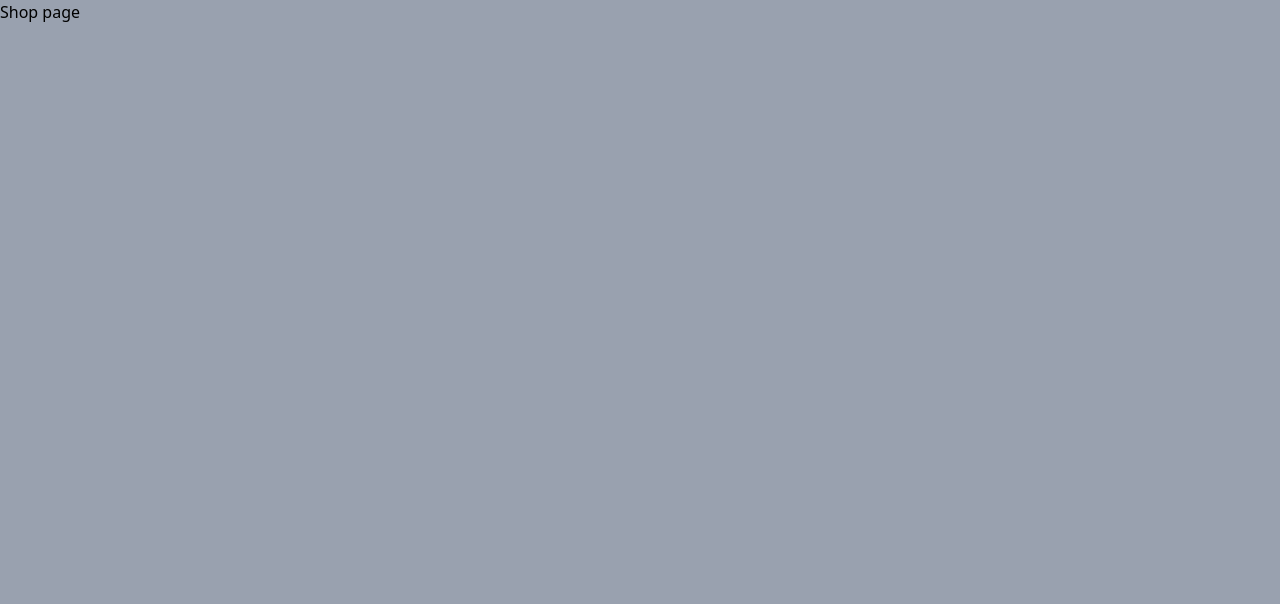
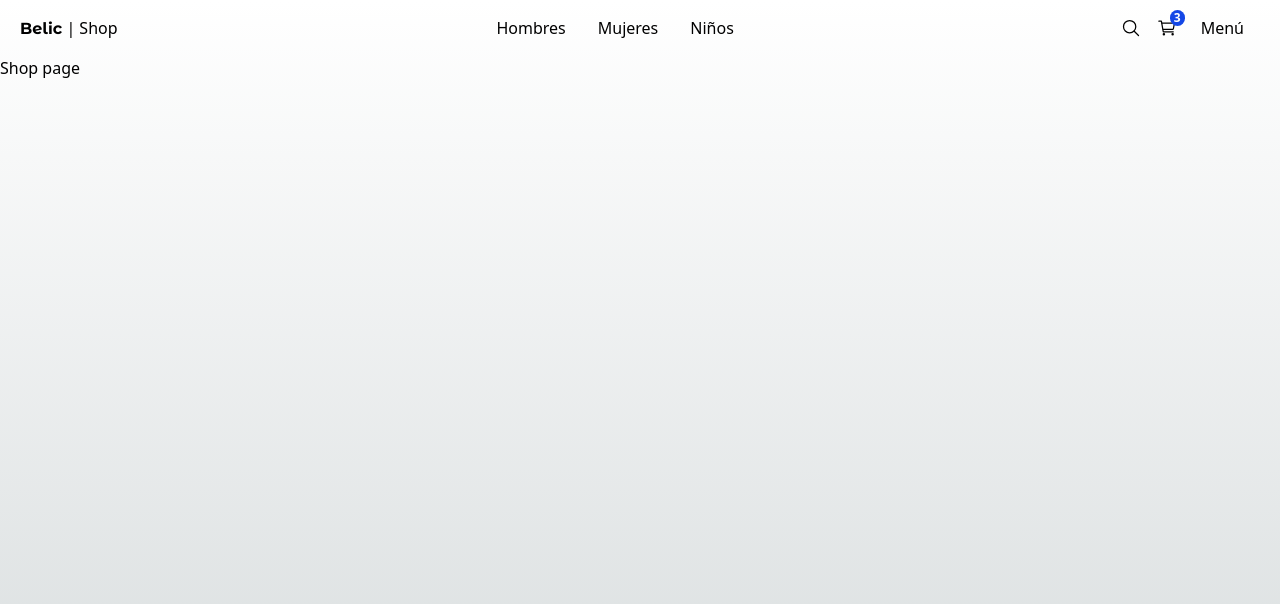
Before and after one commit to sazukeR/belic-shop, a Next.js app: page / in a window 1280 px wide. Shown: the top 604 px of the page. Built offline with nearby package versions, Linux system fonts and the light colour scheme.

Commit message:
Add top-menu

```diff
--- a/package.json
+++ b/package.json
@@ -11,7 +11,8 @@
   "dependencies": {
     "next": "16.4.2",
     "react": "19.3.0",
-    "react-dom": "19.3.0"
+    "react-dom": "19.3.0",
+    "react-icons": "^5.7.0"
   },
   "devDependencies": {
     "@tailwindcss/turbopack": "^4",
--- a/src/app/(shop)/layout.tsx
+++ b/src/app/(shop)/layout.tsx
@@ -1,7 +1,15 @@
+import TopMenu from "@/components/ui/top-menu/TopMenu";
+
 export default function ShopLayout({
  children,
 }: {
  children: React.ReactNode;
 }) {
- return <main className="min-h-screen bg-gray-400">{children}</main>;
+ return (
+  <main className="min-h-screen">
+   <TopMenu />
+
+   {children}
+  </main>
+ );
 }
--- a/src/components/index.ts
+++ b/src/components/index.ts
@@ -0,0 +1 @@
+export * from "./ui/top-menu/TopMenu";
--- /dev/null
+++ b/src/components/ui/top-menu/TopMenu.tsx
@@ -0,0 +1,62 @@
+import Link from "next/link";
+import { titleFont } from "@/config/fonts";
+
+import { IoSearchOutline, IoCartOutline } from "react-icons/io5";
+
+export default function TopMenu() {
+ return (
+  <nav className="flex justify-between px-5 items-center w-full">
+   {/* logo */}
+   <div>
+    <Link href="/">
+     <span className={`${titleFont.className} antialiased font-bold`}>
+      Belic
+     </span>
+     <span> | Shop</span>
+    </Link>
+   </div>
+
+   <div className="hidden md:block">
+    <Link
+     href={"/category/men"}
+     className="m-2 p-2 rounded-md transition-all hover:bg-gray-100"
+    >
+     Hombres
+    </Link>
+    <Link
+     href={"/category/women"}
+     className="m-2 p-2 rounded-md transition-all hover:bg-gray-100"
+    >
+     Mujeres
+    </Link>
+    <Link
+     href={"/category/kids"}
+     className="m-2 p-2 rounded-md transition-all hover:bg-gray-100"
+    >
+     Niños
+    </Link>
+   </div>
+
+   {/* search, cart, menu */}
+   <div className="flex items-center">
+    <Link href="/search" className="mx-2">
+     <IoSearchOutline className="w-5 h-5 " />
+    </Link>
+
+    <Link href="/cart" className="mx-2">
+     <div className="relative">
+      <span className="absolute text-xs px-1 rounded-full px-1 font-bold -top-2 -right-2 bg-blue-700 text-white">
+       3
+      </span>
+
+      <IoCartOutline className="w-5 h-5" />
+     </div>
+    </Link>
+
+    <button className="m-2 p-2 cursor-pointer rounded-md transition-all hover:bg-gray-100">
+     Menú
+    </button>
+   </div>
+  </nav>
+ );
+}
```
Also changed, not shown: 1 other file (tests, documents, lock files or other folders).
